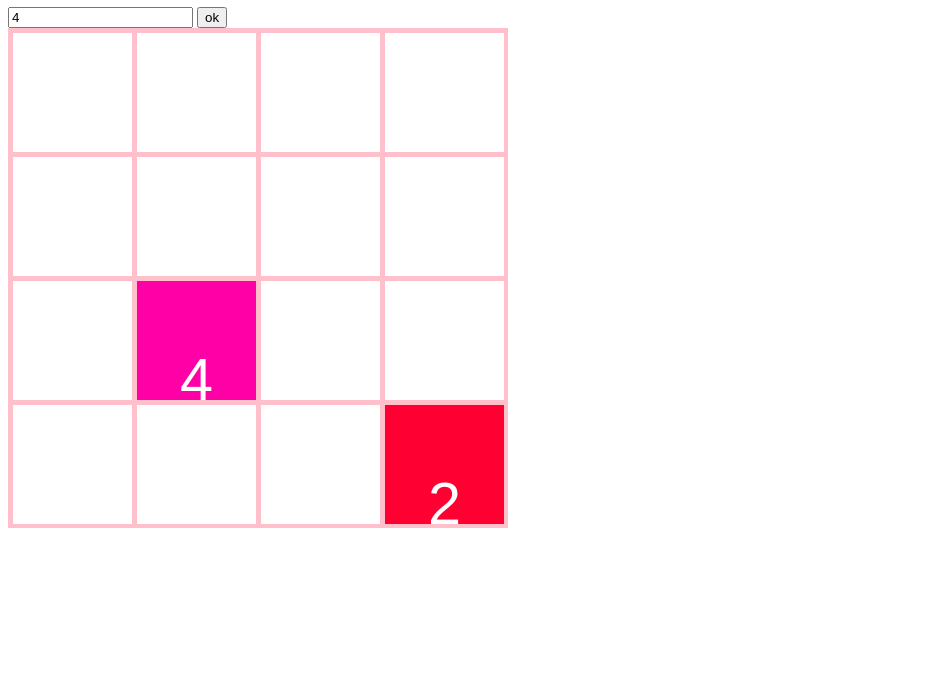
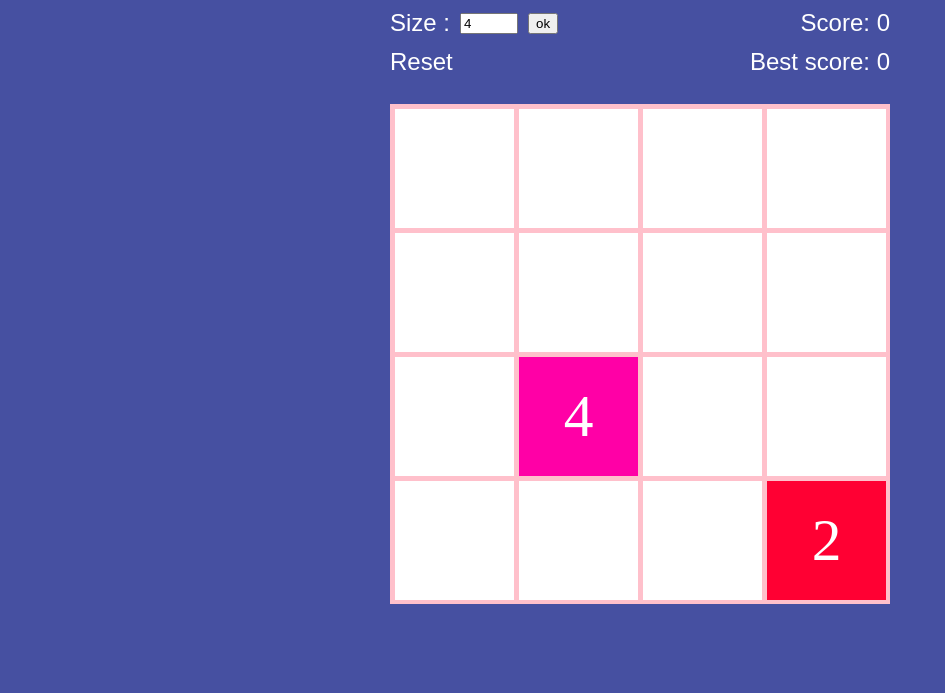
Before and after one commit to janmager/2048-canvas, a plain HTML site: page index.html in a window 1280 px wide. Shown: the part 107-800 px from the top of the page, without its empty margins (0-945 px from the left). Drawn offline with nearby package versions, Linux system fonts and the light colour scheme; a web font is replaced by a local one.

Commit message:
best score, localstorage, first styles

```diff
--- a/index.html
+++ b/index.html
@@ -5,20 +5,35 @@
     <meta http-equiv="X-UA-Compatible" content="IE=edge">
     <title>2048</title>
     <meta name="viewport" content="width=device-width, initial-scale=1">
+    <link href="https://fonts.googleapis.com/css?family=Viga" rel="stylesheet">
     <link rel="stylesheet" type="text/css" media="screen" href="style.css" />
 </head>
 <body>
+    <div class='container'>
+        <div class='fluid'>
             <h1>2048</h1>
-    <p id='score'></p>
+            <div class='edits'>
                 <div class='size-block'>
+                    <div class='set-size'>
                         <p id='size-title'>Size : </p>
                         <input id='size' type='number' value='4'>
                         <input id='change-size' type='button' value='ok'>
-        <div class='clear0'></div>
+                    </div>
+                    <div class='reset'>
+                        Reset
+                    </div>
+                </div>
+                <div class='scores'>
+                    <span id='score'>Score: 0</span>
+                    <span id='bestScore'>Best Score: 0</span>
+                </div>
             </div>
             <div id='canvas-block'>
                 <canvas id='canvas' width='500' height='500'></canvas>
             </div>
+        </div>
+    </div>
+
 
     <script src="https://code.jquery.com/jquery-3.3.1.min.js"></script>
     <script src="main.js"></script>
--- a/main.js
+++ b/main.js
@@ -6,6 +6,7 @@ var changeSize = $("#change-size");
 var scoreLabel = $("#score");
 
 var score = 0;
+var bestScore = localStorage.getItem('score2048');
 var size = 4;
 var width = canvas.width / size - 6;
 
@@ -27,6 +28,8 @@ function canvasClear(){
 }
 
 startGame();
+if(bestScore != null || bestScore != undefined) $("#bestScore").html("Best score: "+bestScore);
+else $("#bestScore").html("Best score: 0");
 
 function startGame(){
     createCells();
@@ -36,6 +39,7 @@ function startGame(){
 }
 
 function finishGame() {
+    localStorage.setItem('score2048', this.score);
     canvas.style.opacity = '0.5';
     loss = true;
 }
@@ -79,10 +83,11 @@ function drawCell(cell){
    ctx.fill();
    if(cell.value){
        fontSize = width/2;
-       ctx.font = fontSize + "px Arial";
+       ctx.font = fontSize + "px Viga";
        ctx.fillStyle = "white";
        ctx.textAlign = "center";
-       ctx.fillText(cell.value, cell.x + width/2, cell.y + width);
+      //  ctx.textBaseline = "middle";
+       ctx.fillText(cell.value, cell.x+width/2, cell.y+width/1.5);
    }
 }
 
--- a/style.css
+++ b/style.css
@@ -1,3 +1,120 @@
+/* Reset CSS */
+html, body, div, span, applet, object, iframe,
+h1, h2, h3, h4, h5, h6, p, blockquote, pre,
+a, abbr, acronym, address, big, cite, code,
+del, dfn, em, img, ins, kbd, q, s, samp,
+small, strike, strong, sub, sup, tt, var,
+b, u, i, center,
+dl, dt, dd, ol, ul, li,
+fieldset, form, label, legend,
+table, caption, tbody, tfoot, thead, tr, th, td,
+article, aside, canvas, details, embed,
+figure, figcaption, footer, header, hgroup,
+menu, nav, output, ruby, section, summary,
+time, mark, audio, video {
+	margin: 0;
+	padding: 0;
+	border: 0;
+	font-size: 100%;
+	font: inherit;
+	vertical-align: baseline;
+}
+article, aside, details, figcaption, figure,
+footer, header, hgroup, menu, nav, section {
+	display: block;
+}
+body {
+	line-height: 1;
+}
+ol, ul {
+	list-style: none;
+}
+blockquote, q {
+	quotes: none;
+}
+blockquote:before, blockquote:after,
+q:before, q:after {
+	content: '';
+	content: none;
+}
+table {
+	border-collapse: collapse;
+	border-spacing: 0;
+}
+
+/* Variables CSS */
+:root{
+    --blue: 70,80,161;
+    --pink: 209, 99, 142;
+}
+
+/* Main CSS */
+
+body{
+    min-height: 100vh;
+    font-family: 'Viga', 'Arial', cursive;
+    background: rgba(var(--blue),1);
+    color: white;
+}
+.container{
+    max-width: 1150px;
+    min-height: 100vh;
+    margin: 0 auto;
+    display: flex;
+    justify-content: space-between;
+    align-items: center;
+    flex-direction: column;
+}
+.fluid{
+    display: flex;
+    max-width: 800px;
+    justify-content: space-around;
+    align-items: center;
+    flex-direction: column;
+}
 #canvas{
     background: pink;
+    margin-top: 30px;
 }
+h1{
+    font-size: 58px;
+    color: white;
+    margin-top: 30px;
+}
+.scores{
+    width: 50%;
+    display: flex;
+    flex-direction: column;
+    justify-content: center;
+    align-items: flex-end;
+}
+.edits{
+    width: 100%;
+    display: flex;
+    flex-direction: row;
+    justify-content: space-between;
+    align-content: center;
+    margin-top: 30px;
+    font-size: 24px;
+}
+.set-size{
+    width: 100%;
+    display: flex;
+    justify-content: flex-start;
+    align-items: center;
+    flex-direction: row;
+}
+.size-block{
+    display: flex;
+    flex-direction: column;
+    width: 50%;
+    justify-content: center;
+    align-items: flex-start;
+}
+.reset, #bestScore{
+    margin-top: 15px;
+}
+.size-block input{
+    margin-left: 10px;
+    max-width: 50px;
+}
```
Lines whose indentation alone changed are shown as unchanged.
